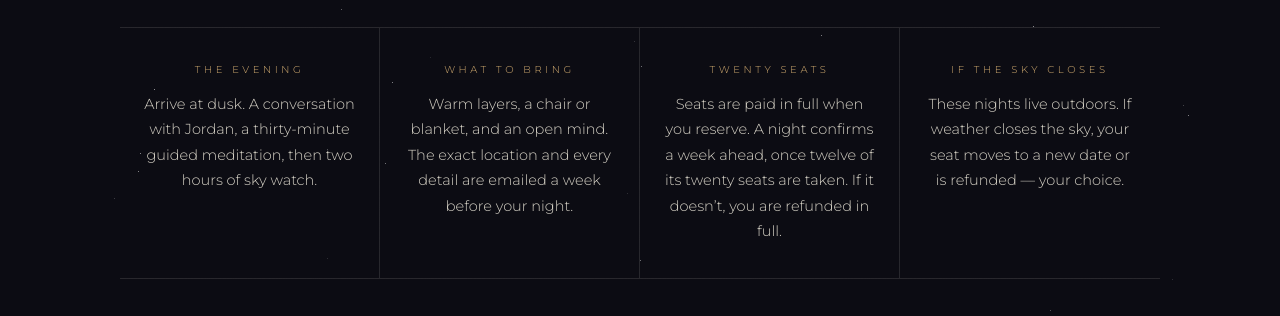
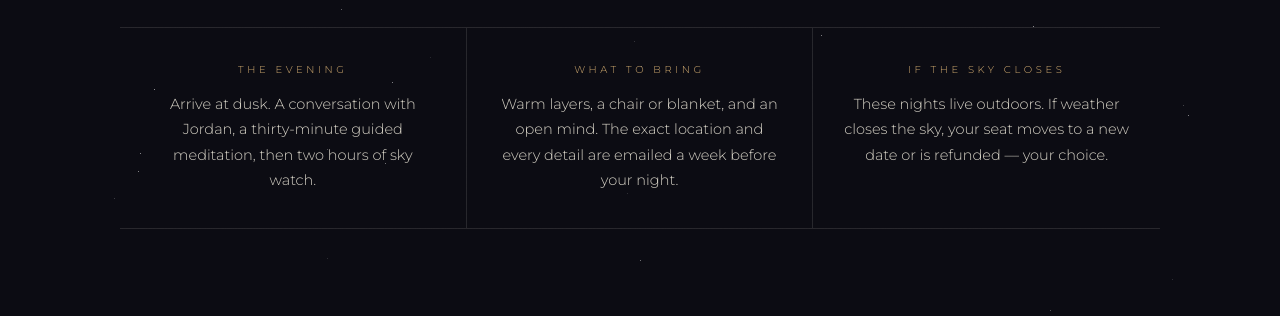
Before and after one commit to jordanjozak/nightunderthestars, a plain HTML site: page events/index.html in a window 1280 px wide. Shown: the part 484-800 px from the top of the page. Drawn offline with nearby package versions, Linux system fonts and the light colour scheme.

Commit message:
Events: hold the Twenty Seats note until the numbers are settled
Co-Authored-By: Claude Fable 5.2 <noreply@anthropic.com>

```diff
--- a/events/index.html
+++ b/events/index.html
@@ -48,7 +48,7 @@
   <div class="wrap reveal">
     <div class="eyebrow">Good to Know</div>
     <h2>What a night holds.</h2>
-    <div class="notes four">
+    <div class="notes">
       <div class="note">
         <div class="note-label">The Evening</div>
         <div class="note-body">Arrive at dusk. A conversation with Jordan, a thirty-minute guided meditation, then two hours of sky watch.</div>
@@ -56,10 +56,6 @@
       <div class="note">
         <div class="note-label">What to Bring</div>
         <div class="note-body">Warm layers, a chair or blanket, and an open mind. The exact location and every detail are emailed a week before your night.</div>
-      </div>
-      <div class="note">
-        <div class="note-label">Twenty Seats</div>
-        <div class="note-body">Seats are paid in full when you reserve. A night confirms a week ahead, once twelve of its twenty seats are taken. If it doesn&rsquo;t, you are refunded in full.</div>
       </div>
       <div class="note">
         <div class="note-label">If the Sky Closes</div>
```
Also changed, not shown: 1 other file.
